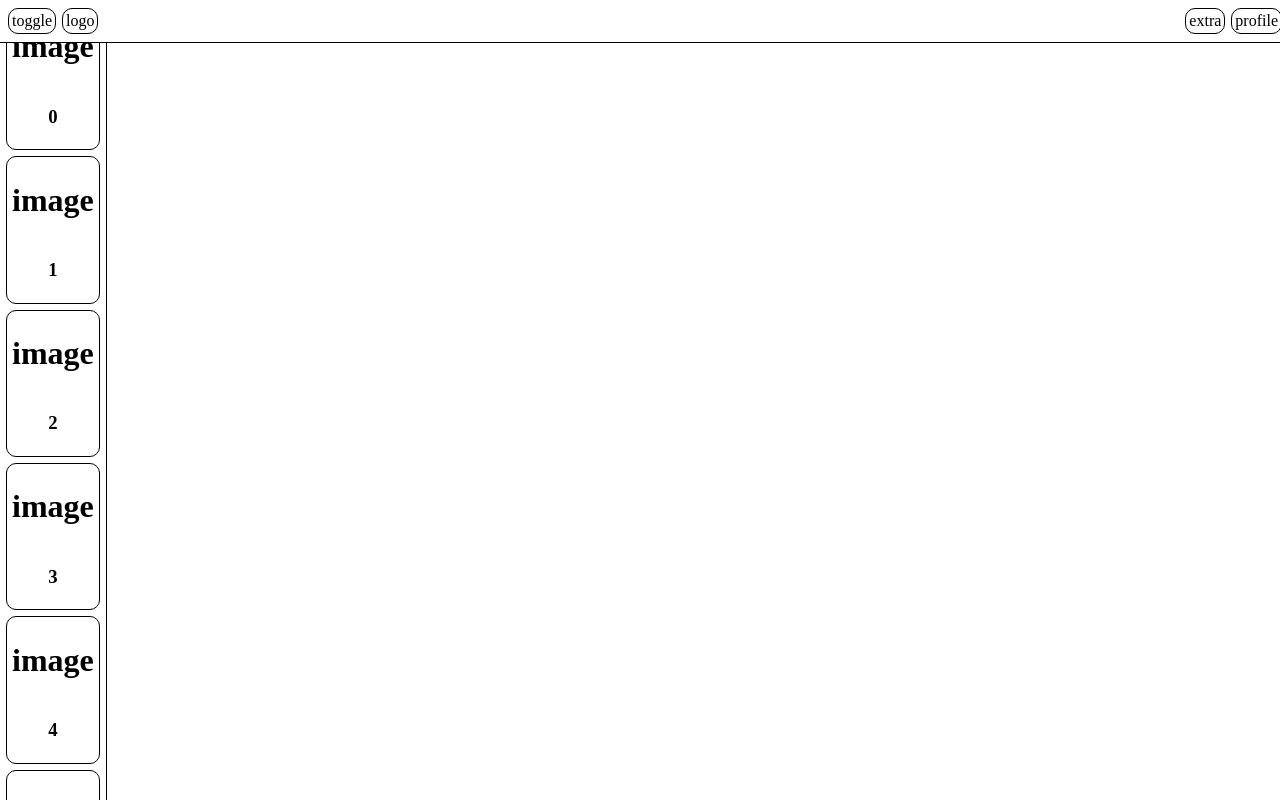
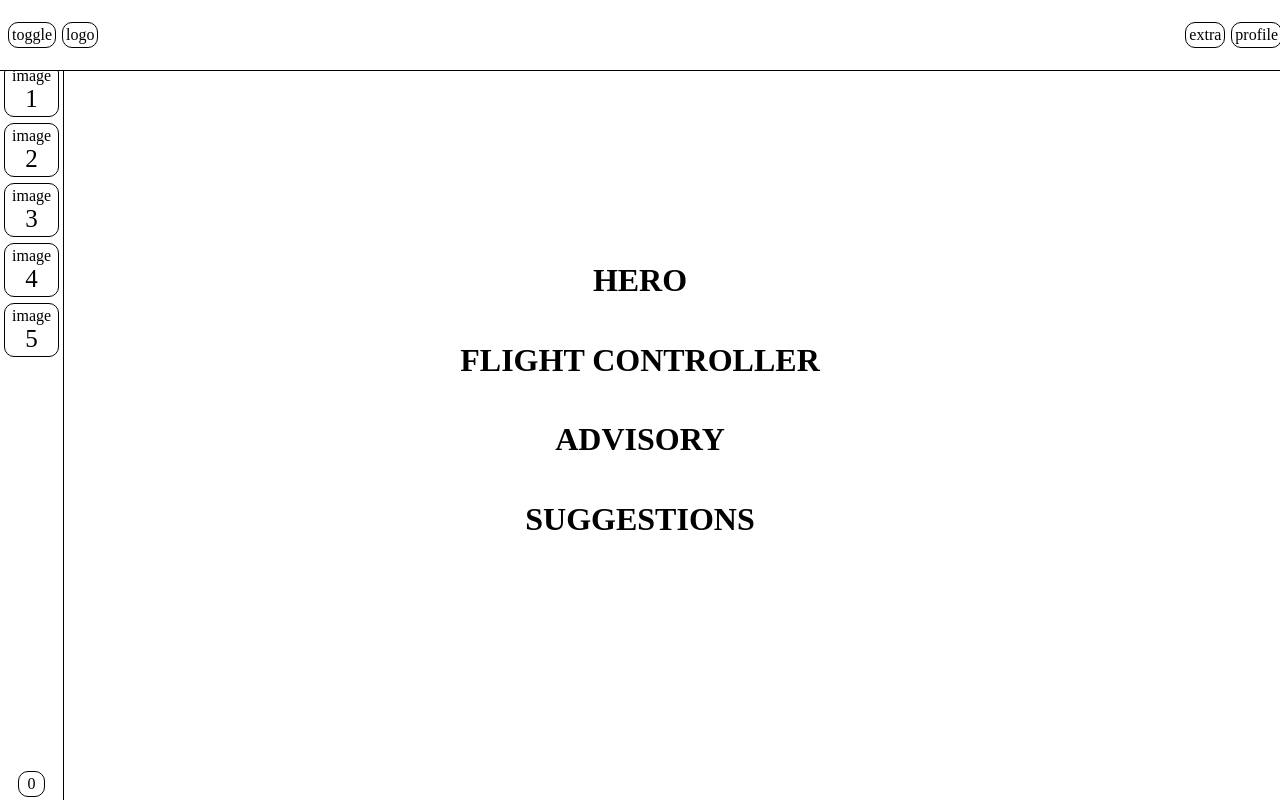
Before and after one commit to josephcake/express-airline, a React (Create React App) app: page / in a window 1280 px wide. Built offline with nearby package versions, Linux system fonts and the light colour scheme.

Commit message:
sidenav spacer

```diff
--- a/src/App.css
+++ b/src/App.css
@@ -4,12 +4,3 @@ html,body{
   border: none;
   box-sizing: border-box;
 }
-.App{
-  height: 100vh;
-  width: 100vw;
-  /* background-color: teal; */
-  display: flex;
-  flex-direction: column;
-  justify-content: center;
-  align-items: center;
-}
--- a/src/App.js
+++ b/src/App.js
@@ -5,15 +5,31 @@ import SideNav from './side-navigation/SideNav'
 
 import {Theme} from './styled/theme/Theme'
 import {Input} from './styled/components/Input'
+import {PageContainer} from './styled/containers/Container'
 
+const AppDiv = styled.div`
+  display:flex;
+  justify-content:center;
+  align-items:center;
+  height:100vh;
+  width:100vw;
+  overflow-x:hidden;
+  overflow-y:auto;
+`
 
 function App() {
   return (
     <ThemeProvider theme={Theme}>
-      <div className="App">
+      <AppDiv>
         <Nav/>
         <SideNav/>
-      </div>
+        <PageContainer>
+          <h1>HERO</h1>
+          <h1>FLIGHT CONTROLLER</h1>
+          <h1>ADVISORY</h1>
+          <h1>SUGGESTIONS</h1>
+        </PageContainer>
+      </AppDiv>
     </ThemeProvider>
   );
 }
--- a/src/side-navigation/SideNav.js
+++ b/src/side-navigation/SideNav.js
@@ -9,7 +9,7 @@ const Nav = styled.div`
   left:0;
   height:100%;
   width:auto;
-  padding:0 5px;
+  padding:0px 5px;
   /* background:gray; */
   border-right:solid 1px black;
   display:flex;
@@ -17,9 +17,27 @@ const Nav = styled.div`
   justify-content:space-between;
   align-items:center;
 `
-const itemsArray = [0,1,2,3,4,5]
+const ItemImage = styled.div`
+  height: 100%;
+  width: 100%;
+  display: flex;
+  justify-content: center;
+  align-items: center;
+`;
+
+const ItemText = styled.div`
+  height: 100%;
+  width: 100%;
+  display: flex;
+  justify-content: center;
+  align-items: center;
+  text-align:center;
+  font-size:25px;
+`;
+
+const itemsArray = ['ph',1,2,3,4,5]
 const items = itemsArray.map(i=>{
-  return <NavItem><h1>image</h1><h3>{i}</h3></NavItem>
+  return <NavItem><ItemImage>image</ItemImage><ItemText>{i}</ItemText></NavItem>
 })
 const SideNav = () => {
   return (
--- a/src/styled/containers/Container.js
+++ b/src/styled/containers/Container.js
@@ -17,6 +17,15 @@ const ItemContainer_Column = styled.div`
   align-items: center;
 `;
 
+const PageContainer = styled.div`
+  height: 100%;
+  width: 100%;
+  display: flex;
+  flex-direction: column;
+  justify-content: center;
+  align-items: center;
+`;
 
 
-export {ItemContainer_Row, ItemContainer_Column}
+
+export {ItemContainer_Row, ItemContainer_Column, PageContainer}
--- a/src/top-navigation/Nav.js
+++ b/src/top-navigation/Nav.js
@@ -9,7 +9,7 @@ const Navbar = styled.div`
   justify-content:space-between;
   align-items:center;
   width:100%;
-  height:auto;
+  height:60px;
   padding:5px;
   position:fixed;
   top:0;
```
